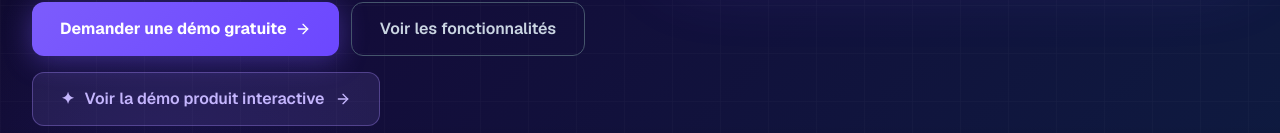
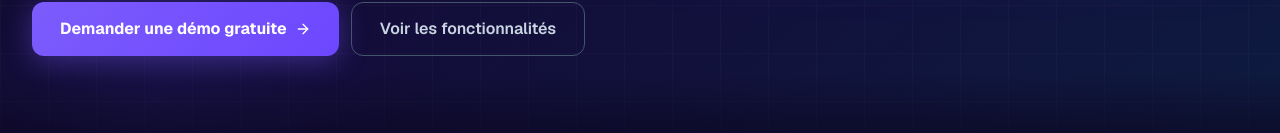
Before and after one commit to Jepht-love/my-crm-pro, a Next.js app: page / in a window 1280 px wide. Shown: the part 667-800 px from the top of the page. Built offline with nearby package versions, Linux system fonts and the light colour scheme.

Commit message:
Remove demo produit CTA button from hero

```diff
--- a/src/components/Hero.tsx
+++ b/src/components/Hero.tsx
@@ -95,20 +95,6 @@ export default function Hero() {
               </a>
             </div>
 
-            {/* Bouton démo scroll-stop — bien visible */}
-            <a
-              href="/demo-produit"
-              className="inline-flex items-center justify-center gap-2.5 font-semibold px-7 py-3.5 rounded-xl text-base transition-all hover:-translate-y-0.5 hover:shadow-lg w-full sm:w-auto"
-              style={{
-                background: "rgba(167,139,250,0.12)",
-                border: "1px solid rgba(167,139,250,0.35)",
-                color: "#C4B5FD",
-              }}
-            >
-              <span style={{ fontSize: "1rem" }}>✦</span>
-              Voir la démo produit interactive
-              <ArrowRight className="w-4 h-4" />
-            </a>
           </div>
 
           {/* ── Colonne droite — vidéo scroll-stop ── */}
```
